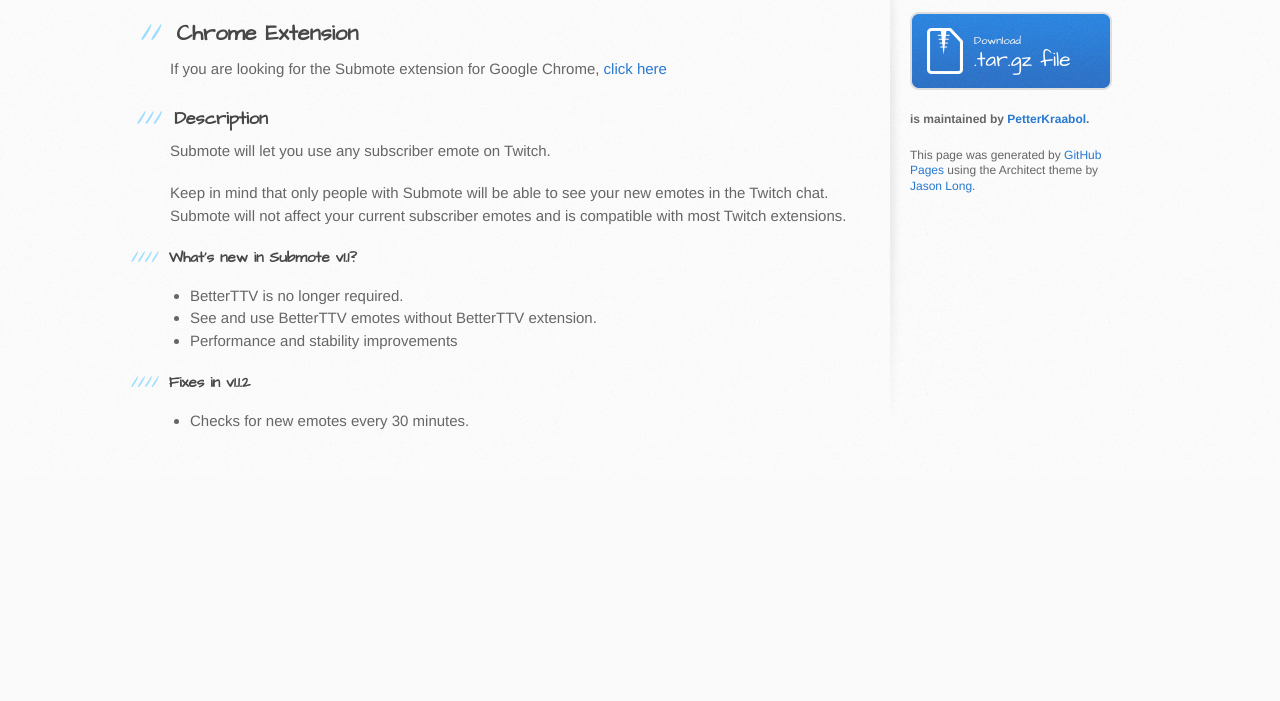
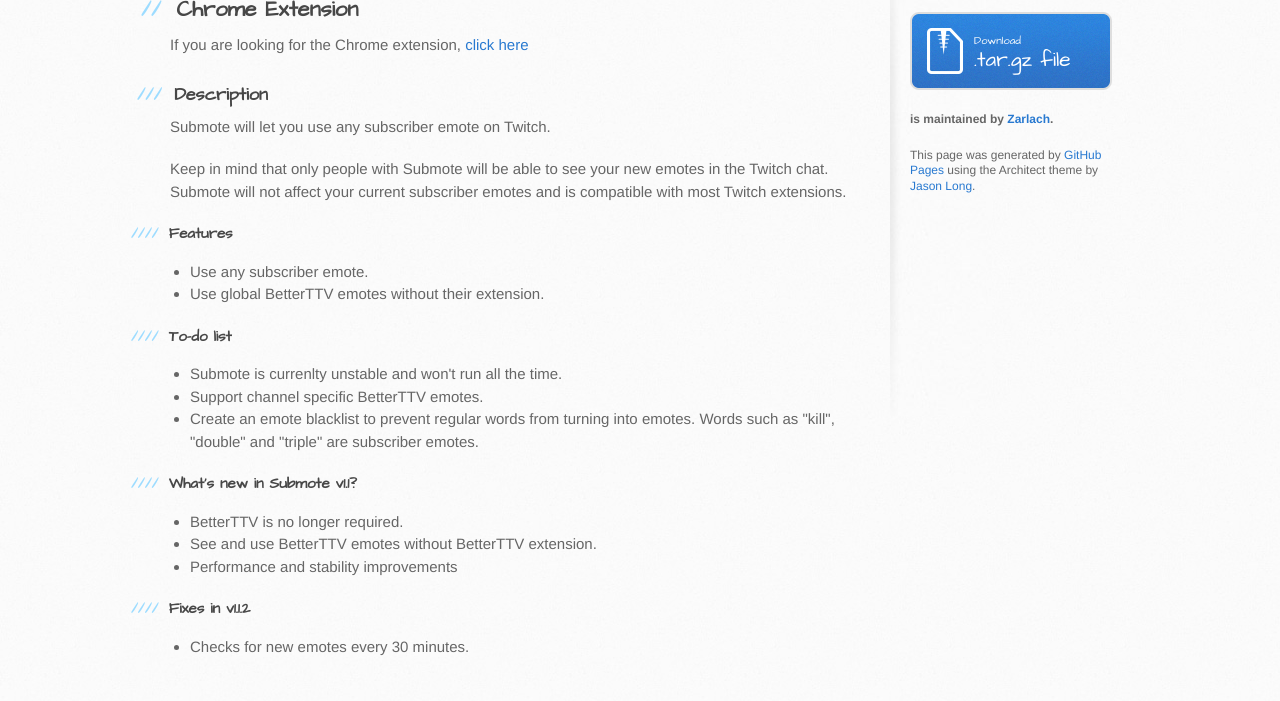
Before and after one commit to PetterKraabol/Submote, a plain HTML site: page index.html in a window 1280 px wide. Shown: the part 354-1055 px from the top of the page. Before the commit the page ends 829 px from the top, so only its background shows below. Drawn offline with Linux system fonts and the light colour scheme.

Commit message:
Create gh-pages branch via GitHub

```diff
--- a/index.html
+++ b/index.html
@@ -13,7 +13,7 @@
     <script src="//html5shiv.googlecode.com/svn/trunk/html5.js"></script>
     <![endif]-->
 
-    <title>Submote by PetterKraabol</title>
+    <title>Submote by Zarlach</title>
   </head>
 
   <body>
@@ -21,7 +21,7 @@
       <div class="inner">
         <h1>Submote</h1>
         <h2>Submote lets you use any subscriber emote on Twitch.</h2>
-        <a href="https://github.com/PetterKraabol/Submote" class="button"><small>View project on</small> GitHub</a>
+        <a href="https://github.com/Zarlach/Submote" class="button"><small>View project on</small> GitHub</a>
       </div>
     </header>
 
@@ -31,12 +31,10 @@
           <h1>
 <a id="submote" class="anchor" href="#submote" aria-hidden="true"><span class="octicon octicon-link"></span></a>Submote</h1>
 
-<p>Use any sub emotes on Twitch</p>
-
 <h2>
 <a id="chrome-extension" class="anchor" href="#chrome-extension" aria-hidden="true"><span class="octicon octicon-link"></span></a>Chrome Extension</h2>
 
-<p>If you are looking for the Submote extension for Google Chrome, <a href="https://chrome.google.com/webstore/detail/submote/neenedpcihpgfmgohilhfidaknihiofk">click here</a></p>
+<p>If you are looking for the Chrome extension, <a href="https://chrome.google.com/webstore/detail/submote/neenedpcihpgfmgohilhfidaknihiofk">click here</a></p>
 
 <h3>
 <a id="description" class="anchor" href="#description" aria-hidden="true"><span class="octicon octicon-link"></span></a>Description</h3>
@@ -44,6 +42,23 @@
 <p>Submote will let you use any subscriber emote on Twitch.</p>
 
 <p>Keep in mind that only people with Submote will be able to see your new emotes in the Twitch chat. Submote will not affect your current subscriber emotes and is compatible with most Twitch extensions.</p>
+
+<h4>
+<a id="features" class="anchor" href="#features" aria-hidden="true"><span class="octicon octicon-link"></span></a>Features</h4>
+
+<ul>
+<li>Use any subscriber emote.</li>
+<li>Use global BetterTTV emotes without their extension.</li>
+</ul>
+
+<h4>
+<a id="to-do-list" class="anchor" href="#to-do-list" aria-hidden="true"><span class="octicon octicon-link"></span></a>To-do list</h4>
+
+<ul>
+<li>Submote is currenlty unstable and won't run all the time.</li>
+<li>Support channel specific BetterTTV emotes.</li>
+<li>Create an emote blacklist to prevent regular words from turning into emotes. Words such as "kill", "double" and "triple" are subscriber emotes.</li>
+</ul>
 
 <h4>
 <a id="whats-new-in-submote-v11" class="anchor" href="#whats-new-in-submote-v11" aria-hidden="true"><span class="octicon octicon-link"></span></a>What's new in Submote v1.1?</h4>
@@ -63,16 +78,16 @@
         </section>
 
         <aside id="sidebar">
-          <a href="https://github.com/PetterKraabol/Submote/zipball/master" class="button">
+          <a href="https://github.com/Zarlach/Submote/zipball/master" class="button">
             <small>Download</small>
             .zip file
           </a>
-          <a href="https://github.com/PetterKraabol/Submote/tarball/master" class="button">
+          <a href="https://github.com/Zarlach/Submote/tarball/master" class="button">
             <small>Download</small>
             .tar.gz file
           </a>
 
-          <p class="repo-owner"><a href="https://github.com/PetterKraabol/Submote"></a> is maintained by <a href="https://github.com/PetterKraabol">PetterKraabol</a>.</p>
+          <p class="repo-owner"><a href="https://github.com/Zarlach/Submote"></a> is maintained by <a href="https://github.com/Zarlach">Zarlach</a>.</p>
 
           <p>This page was generated by <a href="https://pages.github.com">GitHub Pages</a> using the Architect theme by <a href="https://twitter.com/jasonlong">Jason Long</a>.</p>
         </aside>
--- a/params.json
+++ b/params.json
@@ -1 +1 @@
-{"name":"Submote","tagline":"Submote lets you use any subscriber emote on Twitch.","body":"#Submote\r\nUse any sub emotes on Twitch\r\n##Chrome Extension\r\nIf you are looking for the Submote extension for Google Chrome, [click here](https://chrome.google.com/webstore/detail/submote/neenedpcihpgfmgohilhfidaknihiofk)\r\n\r\n###Description\r\nSubmote will let you use any subscriber emote on Twitch.\r\n\r\nKeep in mind that only people with Submote will be able to see your new emotes in the Twitch chat. Submote will not affect your current subscriber emotes and is compatible with most Twitch extensions.\r\n\r\n####What's new in Submote v1.1?\r\n- BetterTTV is no longer required.\r\n- See and use BetterTTV emotes without BetterTTV extension.\r\n- Performance and stability improvements\r\n\r\n####Fixes in v1.1.2\r\n- Checks for new emotes every 30 minutes.","google":"UA-64150506-1","note":"Don't delete this file! It's used internally to help with page regeneration."}
+{"name":"Submote","tagline":"Submote lets you use any subscriber emote on Twitch.","body":"#Submote\r\n##Chrome Extension\r\nIf you are looking for the Chrome extension, [click here](https://chrome.google.com/webstore/detail/submote/neenedpcihpgfmgohilhfidaknihiofk)\r\n\r\n###Description\r\nSubmote will let you use any subscriber emote on Twitch.\r\n\r\nKeep in mind that only people with Submote will be able to see your new emotes in the Twitch chat. Submote will not affect your current subscriber emotes and is compatible with most Twitch extensions.\r\n\r\n####Features\r\n- Use any subscriber emote.\r\n- Use global BetterTTV emotes without their extension.\r\n\r\n####To-do list\r\n- Submote is currenlty unstable and won't run all the time.\r\n- Support channel specific BetterTTV emotes.\r\n- Create an emote blacklist to prevent regular words from turning into emotes. Words such as \"kill\", \"double\" and \"triple\" are subscriber emotes.\r\n\r\n####What's new in Submote v1.1?\r\n- BetterTTV is no longer required.\r\n- See and use BetterTTV emotes without BetterTTV extension.\r\n- Performance and stability improvements\r\n\r\n####Fixes in v1.1.2\r\n- Checks for new emotes every 30 minutes.\r\n","google":"UA-64150506-1","note":"Don't delete this file! It's used internally to help with page regeneration."}
```
